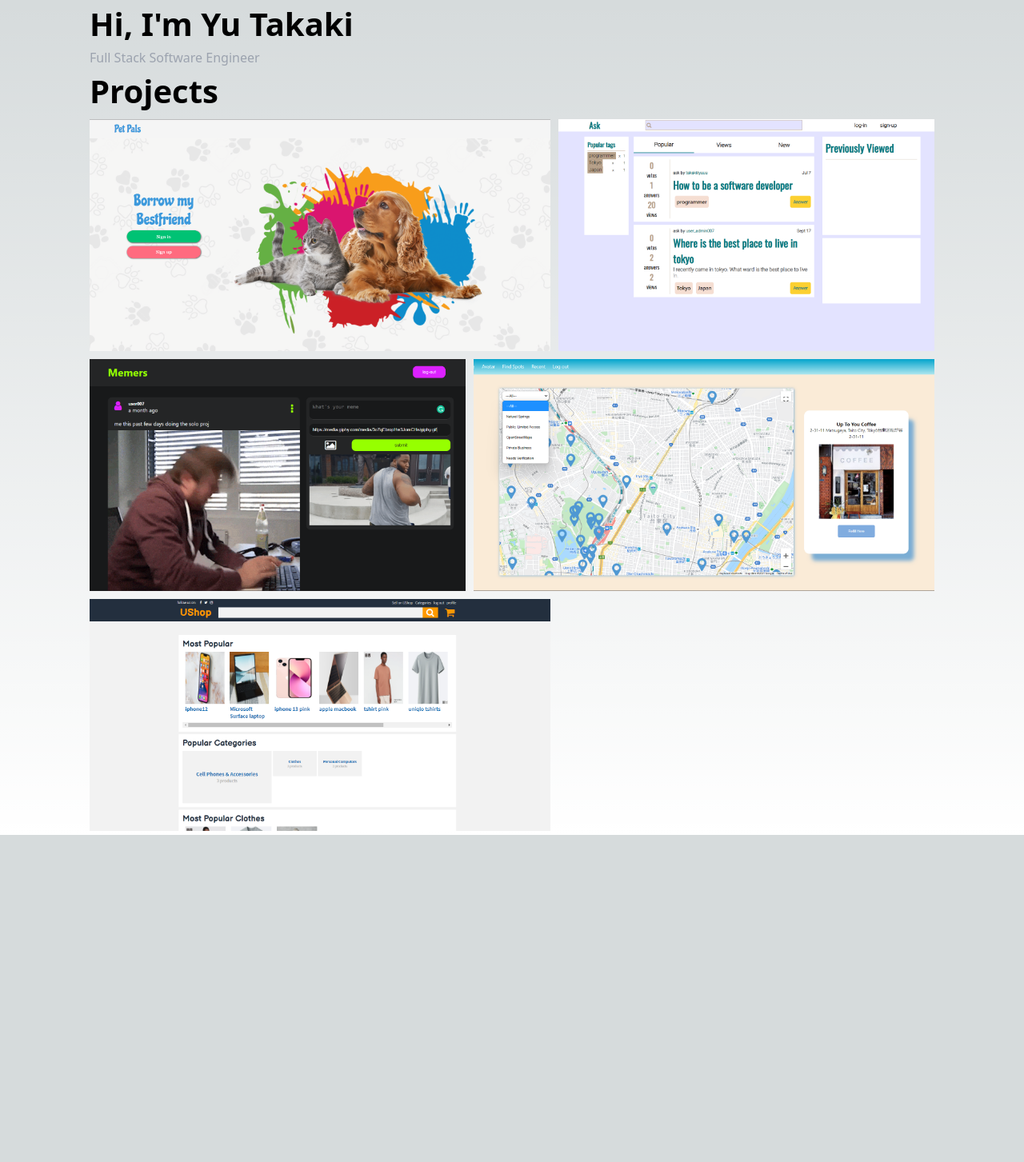
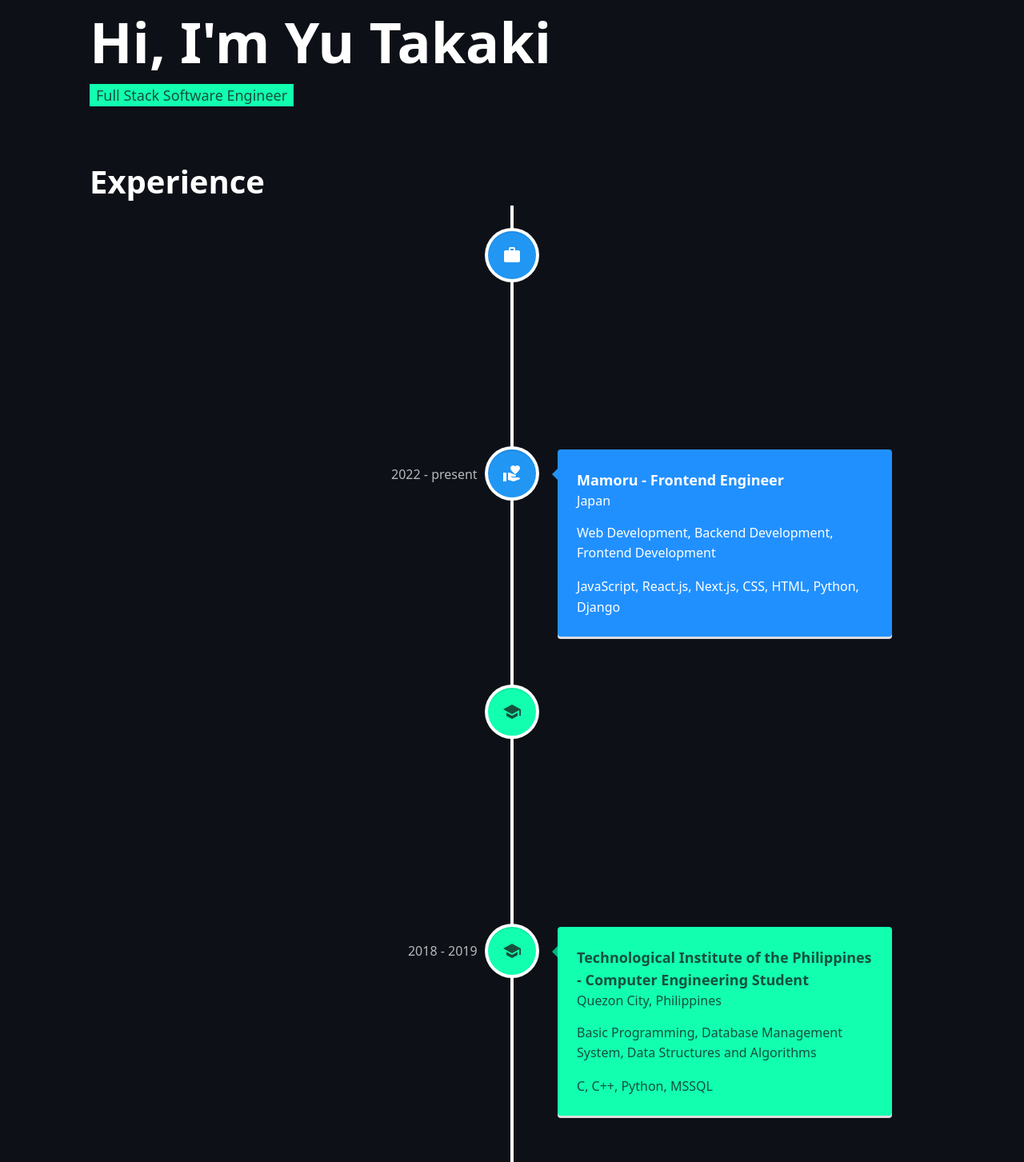
Before and after one commit to yuudev14/portfolio, a Next.js app: page / in a window 1280 px wide. Shown: the top 1453 px of the page at 80% size. Before the commit the page ends 1044 px from the top, so only its background shows below. Built offline with nearby package versions, Linux system fonts and the light colour scheme.

Commit message:
currently trying to run animation when component is on screen

```diff
--- a/package.json
+++ b/package.json
@@ -20,7 +20,12 @@
     "postcss": "8.4.21",
     "react": "18.2.0",
     "react-dom": "18.2.0",
+    "react-icons": "^4.8.0",
+    "react-vertical-timeline-component": "^3.6.0",
     "tailwindcss": "3.3.1",
     "typescript": "5.0.4"
+  },
+  "devDependencies": {
+    "@types/react-vertical-timeline-component": "^3.3.3"
   }
 }
--- a/src/components/pages/index/List.tsx
+++ /dev/null
@@ -1,45 +0,0 @@
-import React from "react";
-import { Variants, motion } from "framer-motion";
-
-interface ListProps {
-  proj: Record<string, any>;
-  index: number;
-}
-
-const List: React.FC<ListProps> = ({ proj, index }) => {
-  const isOdd = index % 2 !== 0;
-  const initialVariants: Variants = {
-    hidden: {
-      opacity: 0,
-      x: isOdd ? -200 : 200,
-    },
-    visible: {
-      opacity: 1,
-      x: 0,
-      transition: {
-        delay: 0.2 * index,
-      },
-    },
-  };
-  return (
-    <motion.li
-      variants={initialVariants}
-      initial="hidden"
-      animate="visible"
-      // transition={{ type: "spring", duration: 0.1 }}
-      className={`flex w-full card ${isOdd ? "justify-start" : "justify-end"}`}>
-      <motion.div className="h-full">
-        <motion.figure className="h-full">
-          <motion.img
-            className="card-image object-cover min-h-full"
-            src={proj.images}
-            alt=""
-            initial={false}
-          />
-        </motion.figure>
-      </motion.div>
-    </motion.li>
-  );
-};
-
-export default List;
--- /dev/null
+++ b/src/components/pages/index/ProjectList/List.tsx
@@ -0,0 +1,50 @@
+import React from "react";
+import { Variants, motion } from "framer-motion";
+import { AnimatePresence } from "framer-motion";
+
+interface ListProps {
+  proj: Record<string, any>;
+  index: number;
+}
+
+const List: React.FC<ListProps> = ({ proj, index }) => {
+  const isOdd = index % 2 !== 0;
+  const initialVariants: Variants = {
+    hidden: {
+      opacity: 0,
+      x: isOdd ? -1000 : 1000,
+    },
+    visible: {
+      opacity: 1,
+      x: 0,
+      transition: {
+        delay: 0.2 * index,
+      },
+    },
+  };
+  return (
+    <AnimatePresence>
+      <motion.li
+        variants={initialVariants}
+        initial="hidden"
+        animate="visible"
+        transition={{ type: "spring", duration: 0.1 }}
+        className={`flex w-full card ${
+          isOdd ? "justify-start" : "justify-end"
+        }`}>
+        <motion.div className="h-full">
+          <motion.figure className="h-full">
+            <motion.img
+              className="card-image object-cover min-h-full"
+              src={proj.images}
+              alt=""
+              initial={false}
+            />
+          </motion.figure>
+        </motion.div>
+      </motion.li>
+    </AnimatePresence>
+  );
+};
+
+export default List;
--- a/src/components/pages/index/ProjectLists.tsx
+++ b/src/components/pages/index/ProjectList/index.tsx
@@ -6,7 +6,9 @@
 const ProjectLists = () => {
   return (
     <section>
-      <h2 className=" font-bold text-[40px] leading[70px]">Projects</h2>
+      <h2 className=" font-bold text-[40px] leading[70px] text-white">
+        Projects
+      </h2>
       <ul className="flex flex-wrap items-start">
         {projects.map((proj, i) => (
           <List key={`project-${i}`} proj={proj} index={i} />
--- /dev/null
+++ b/src/components/pages/index/Timeline/index.tsx
@@ -0,0 +1,95 @@
+import React from "react";
+import {
+  VerticalTimeline,
+  VerticalTimelineElement,
+} from "react-vertical-timeline-component";
+import {
+  MdWork,
+  MdVolunteerActivism,
+  MdSchool,
+  MdArrowUpward,
+} from "react-icons/md";
+import "react-vertical-timeline-component/style.min.css";
+
+const Timeline = () => {
+  return (
+    <section>
+      <h2 className="font-bold text-[40px] leading[70px] text-white">
+        Experience
+      </h2>
+      <VerticalTimeline>
+        <VerticalTimelineElement
+          className="vertical-timeline-element--work"
+          contentStyle={{ background: "#2190ff", color: "#fff" }}
+          contentArrowStyle={{ borderRight: "7px solid  rgb(33, 150, 243)" }}
+          date="2022 - present"
+          iconStyle={{ background: "rgb(33, 150, 243)", color: "#fff" }}
+          icon={<MdWork />}>
+          <h3 className="text-lg font-bold">
+            Rakuten Mobile - Software Engineer
+          </h3>
+          <h4 className="vertical-timeline-element-subtitle">Tokyo, Japan</h4>
+          <p>
+            Backend Development, Workflow Development, SOAR Playbook Development
+          </p>
+          <p>Python, Java, Spring Boot, MySQL</p>
+        </VerticalTimelineElement>
+        <VerticalTimelineElement
+          className="vertical-timeline-element--work"
+          contentStyle={{ background: "#2190ff", color: "#fff" }}
+          contentArrowStyle={{ borderRight: "7px solid  rgb(33, 150, 243)" }}
+          date="2022 - present"
+          iconStyle={{ background: "rgb(33, 150, 243)", color: "#fff" }}
+          icon={<MdVolunteerActivism />}>
+          <h3 className="text-lg font-bold">Mamoru - Frontend Engineer</h3>
+          <h4 className="vertical-timeline-element-subtitle">Japan</h4>
+          <p>Web Development, Backend Development, Frontend Development</p>
+          <p>JavaScript, React.js, Next.js, CSS, HTML, Python, Django</p>
+        </VerticalTimelineElement>
+        <VerticalTimelineElement
+          className="vertical-timeline-element--education"
+          contentArrowStyle={{ borderRight: "7px solid #00b67a" }}
+          contentStyle={{ background: "#12ffb0", color: "#15513d" }}
+          date="2021 - 2021"
+          iconStyle={{ background: "#12ffb0", color: "#15513d" }}
+          dateClassName="text-white"
+          icon={<MdSchool />}>
+          <h3 className="text-lg font-bold">Code Chrysalis - Student</h3>
+          <h4 className="vertical-timeline-element-subtitle">Tokyo, Japan</h4>
+          <p>Full Stack Engineering with Agile Methodology</p>
+          <p>
+            JavaScript, Python, React.js, CSS, HTML, Node.js, Express.js,
+            PostgreSQL, Data Structures and Algorithms
+          </p>
+        </VerticalTimelineElement>
+        <VerticalTimelineElement
+          className="vertical-timeline-element--education"
+          contentArrowStyle={{ borderRight: "7px solid #00b67a" }}
+          contentStyle={{ background: "#12ffb0", color: "#15513d" }}
+          date="2018 - 2019"
+          iconStyle={{ background: "#12ffb0", color: "#15513d" }}
+          dateClassName="text-white"
+          icon={<MdSchool />}>
+          <h3 className="text-lg font-bold">
+            Technological Institute of the Philippines - Computer Engineering
+            Student
+          </h3>
+          <h4 className="vertical-timeline-element-subtitle">
+            Quezon City, Philippines
+          </h4>
+          <p>
+            Basic Programming, Database Management System, Data Structures and
+            Algorithms
+          </p>
+          <p>C, C++, Python, MSSQL</p>
+        </VerticalTimelineElement>
+        <VerticalTimelineElement
+          iconStyle={{ background: "#f16565", color: "#fff" }}
+          icon={<MdArrowUpward />}
+        />{" "}
+      </VerticalTimeline>
+    </section>
+  );
+};
+
+export default Timeline;
--- a/src/pages/index.tsx
+++ b/src/pages/index.tsx
@@ -1,19 +1,23 @@
 import { Inter } from "next/font/google";
-import ProjectLists from "@/components/pages/index/ProjectLists";
+import ProjectLists from "@/components/pages/index/ProjectList";
+import Timeline from "@/components/pages/index/Timeline";
 
 const inter = Inter({ subsets: ["latin"] });
 
 export default function Home() {
   return (
-    <main className="w-full max-w-[1080px] m-auto px-3">
+    <main className="w-full max-w-[1080px] m-auto px-3 overflow-hidden flex flex-col gap-16">
       <section>
-        <div>
-          <h1 className=" font-bold text-[40px] leading[70px]">
+        <div className="relative">
+          <h1 className="font-bold text-[70px] leading[70px] text-white">
             {"Hi, I'm Yu Takaki"}
           </h1>
-          <h2 className="text-gray-400">Full Stack Software Engineer</h2>
+          <h2 className="text-[#15513d] text-lg bg-[#12ffb0] w-max px-2 font-medium">
+            Full Stack Software Engineer
+          </h2>
         </div>
       </section>
+      <Timeline />
       <ProjectLists />
     </main>
   );
--- a/src/styles/globals.css
+++ b/src/styles/globals.css
@@ -2,28 +2,8 @@
 @tailwind components;
 @tailwind utilities;
 
-:root {
-  --foreground-rgb: 0, 0, 0;
-  --background-start-rgb: 214, 219, 220;
-  --background-end-rgb: 255, 255, 255;
-}
-
-@media (prefers-color-scheme: dark) {
-  :root {
-    --foreground-rgb: 255, 255, 255;
-    --background-start-rgb: 0, 0, 0;
-    --background-end-rgb: 0, 0, 0;
-  }
-}
-
 body {
-  color: rgb(var(--foreground-rgb));
-  background: linear-gradient(
-      to bottom,
-      transparent,
-      rgb(var(--background-end-rgb))
-    )
-    rgb(var(--background-start-rgb));
+  background: #0d1117;
 }
 
 .card {
```
Also changed, not shown: 1 other file (tests, documents, lock files or other folders).
